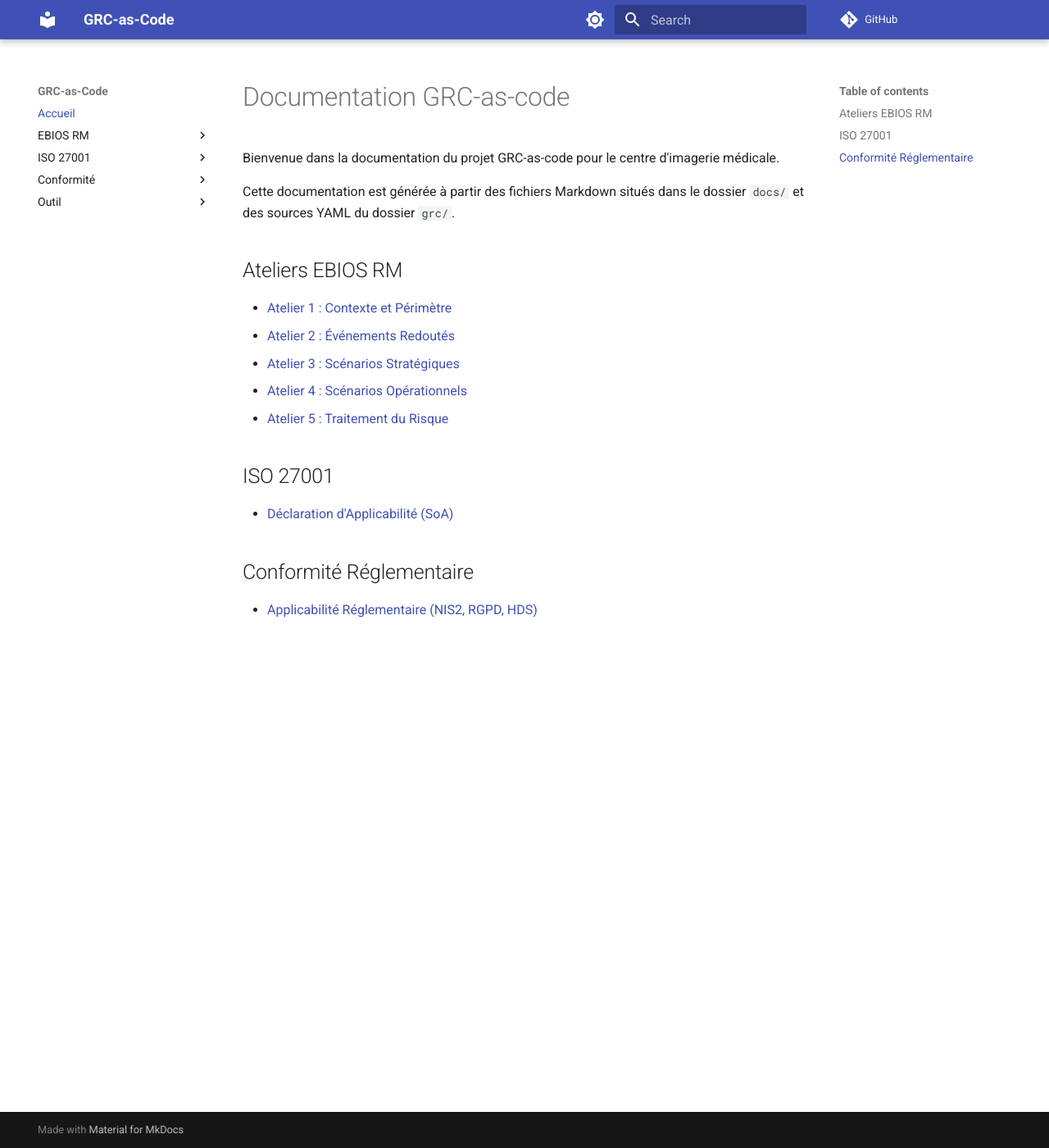
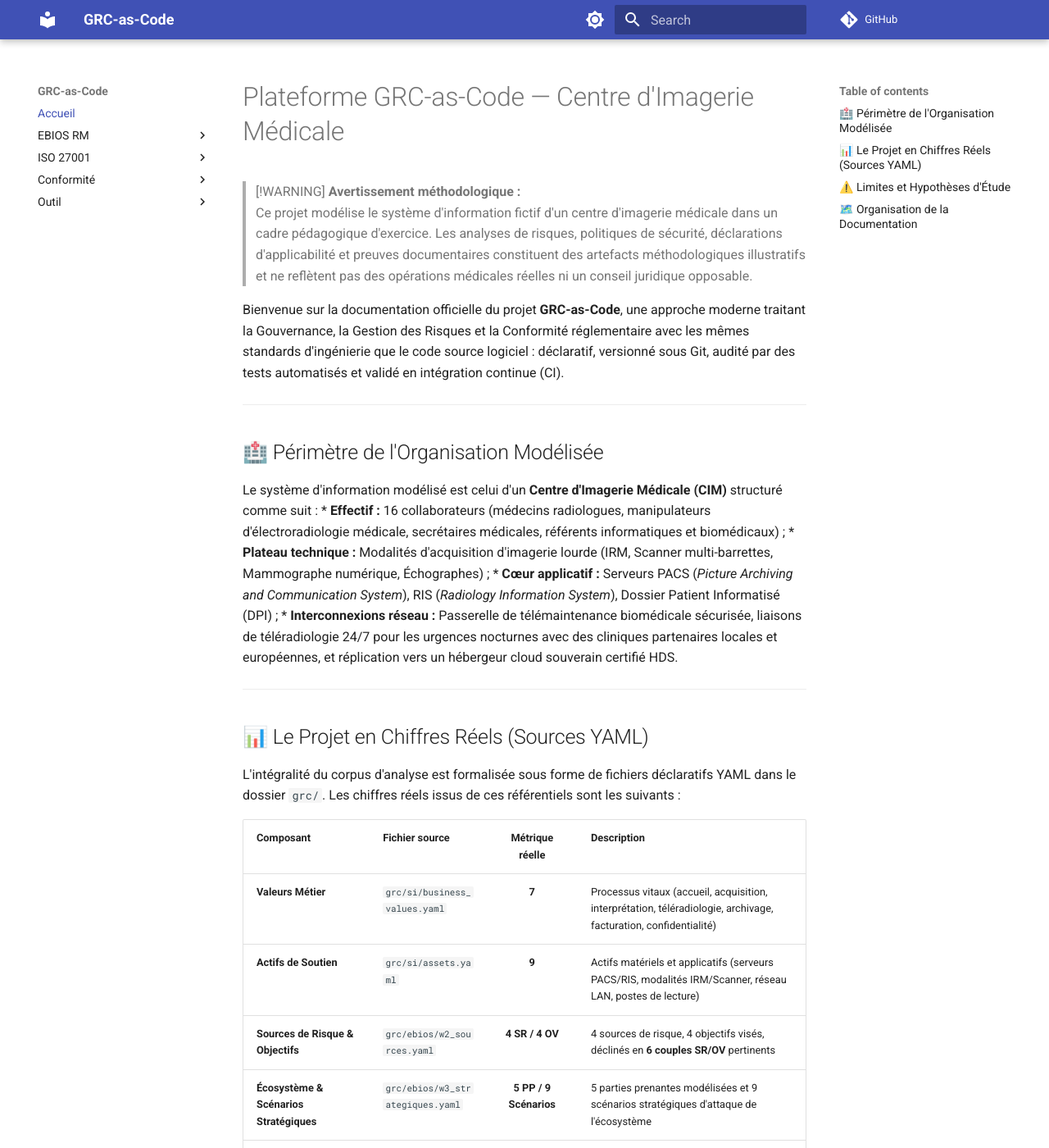
Before and after one commit to h-4mza/grc-as-code-imaging-center, an MkDocs documentation site: the page built from docs/index.md, in a window 1280 px wide and 1400 px high. Shown: the whole window at 82% size. Built offline with MkDocs 1.6.1 and Material for MkDocs 9.7.7, drawn with Linux system fonts in a browser that asks for light colours; comment, search, counter and statistics services are not loaded; some of the changed text lies outside the part shown.

```diff
--- a/docs/index.md
+++ b/docs/index.md
@@ -1,21 +1,57 @@
-# Documentation GRC-as-code
+# Plateforme GRC-as-Code — Centre d'Imagerie Médicale
 
-Bienvenue dans la documentation du projet GRC-as-code pour le centre d'imagerie médicale.
+> [!WARNING]
+> **Avertissement méthodologique :**
+> Ce projet modélise le système d'information fictif d'un centre d'imagerie médicale dans un cadre pédagogique d'exercice. Les analyses de risques, politiques de sécurité, déclarations d'applicabilité et preuves documentaires constituent des artefacts méthodologiques illustratifs et ne reflètent pas des opérations médicales réelles ni un conseil juridique opposable.
 
-Cette documentation est générée à partir des fichiers Markdown situés dans le dossier `docs/` et des sources YAML du dossier `grc/`.
+Bienvenue sur la documentation officielle du projet **GRC-as-Code**, une approche moderne traitant la Gouvernance, la Gestion des Risques et la Conformité réglementaire avec les mêmes standards d'ingénierie que le code source logiciel : déclaratif, versionné sous Git, audité par des tests automatisés et validé en intégration continue (CI).
 
-## Ateliers EBIOS RM
+---
 
-- [Atelier 1 : Contexte et Périmètre](ebios/atelier1.md)
-- [Atelier 2 : Événements Redoutés](ebios/atelier2.md)
-- [Atelier 3 : Scénarios Stratégiques](ebios/atelier3.md)
-- [Atelier 4 : Scénarios Opérationnels](ebios/atelier4.md)
-- [Atelier 5 : Traitement du Risque](ebios/atelier5.md)
+## 🏥 Périmètre de l'Organisation Modélisée
 
-## ISO 27001
+Le système d'information modélisé est celui d'un **Centre d'Imagerie Médicale (CIM)** structuré comme suit :
+* **Effectif :** 16 collaborateurs (médecins radiologues, manipulateurs d'électroradiologie médicale, secrétaires médicales, référents informatiques et biomédicaux) ;
+* **Plateau technique :** Modalités d'acquisition d'imagerie lourde (IRM, Scanner multi-barrettes, Mammographe numérique, Échographes) ;
+* **Cœur applicatif :** Serveurs PACS (*Picture Archiving and Communication System*), RIS (*Radiology Information System*), Dossier Patient Informatisé (DPI) ;
+* **Interconnexions réseau :** Passerelle de télémaintenance biomédicale sécurisée, liaisons de téléradiologie 24/7 pour les urgences nocturnes avec des cliniques partenaires locales et européennes, et réplication vers un hébergeur cloud souverain certifié HDS.
 
-- [Déclaration d'Applicabilité (SoA)](iso27001/soa.md)
+---
 
-## Conformité Réglementaire
+## 📊 Le Projet en Chiffres Réels (Sources YAML)
 
-- [Applicabilité Réglementaire (NIS2, RGPD, HDS)](compliance/applicabilite_reglementaire.md)
+L'intégralité du corpus d'analyse est formalisée sous forme de fichiers déclaratifs YAML dans le dossier `grc/`. Les chiffres réels issus de ces référentiels sont les suivants :
+
+| Composant | Fichier source | Métrique réelle | Description |
+|:---|:---|:---:|:---|
+| **Valeurs Métier** | `grc/si/business_values.yaml` | **7** | Processus vitaux (accueil, acquisition, interprétation, téléradiologie, archivage, facturation, confidentialité) |
+| **Actifs de Soutien** | `grc/si/assets.yaml` | **9** | Actifs matériels et applicatifs (serveurs PACS/RIS, modalités IRM/Scanner, réseau LAN, postes de lecture) |
+| **Sources de Risque & Objectifs** | `grc/ebios/w2_sources.yaml` | **4 SR / 4 OV** | 4 sources de risque, 4 objectifs visés, déclinés en **6 couples SR/OV** pertinents |
+| **Écosystème & Scénarios Stratégiques** | `grc/ebios/w3_strategiques.yaml` | **5 PP / 9 Scénarios** | 5 parties prenantes modélisées et 9 scénarios stratégiques d'attaque de l'écosystème |
+| **Scénarios Opérationnels EBIOS RM** | `grc/ebios/w4_operationnels.yaml` | **12 risques** | Scénarios **R-01 à R-12** cotés en Gravité ($G$) et Vraisemblance ($V$) sur une échelle stricte $1–4$ |
+| **Plans de Traitement des Risques** | `grc/ebios/w5_traitements.yaml` | **13 traitements** | Mesures d'atténuation, de transfert ou d'acceptation couvrant l'intégralité des 12 risques |
+| **Contrôles ISO 27001:2022 (Annexe A)** | `grc/iso27001/annex_a.yaml` | **93 contrôles** | **84 applicables** et **9 non applicables** (développement logiciel), tous justifiés individuellement |
+| **Couverture Directive NIS 2** | `grc/mappings/iso_nis2.yaml` | **10 / 10 mesures** | **40 mappings** couvrant 100% des exigences de l'Article 21(2) a à j |
+| **Mitigations MITRE ATT&CK** | `grc/mappings/iso_attack.yaml` | **61 mappings** | Mesures préventives et détectives associées aux techniques d'attaque observées |
+| **Sous-catégories NIST CSF 2.0** | `grc/mappings/iso_nist.yaml` | **27 mappings** | Alignement officiel sur les fonctions Gouvernance, Identification, Protection, Détection et Réponse |
+
+---
+
+## ⚠️ Limites et Hypothèses d'Étude
+
+La démarche adoptée dans ce référentiel respecte des frontières méthodologiques explicites :
+1. **Caractère fictif et académique :** Le système d'information décrit ne contient aucune donnée à caractère personnel réelle. Les noms d'éditeurs et de partenaires sont génériques.
+2. **Exclusion du développement logiciel interne :** En raison de la taille de l'équipe (16 personnes) et de son modèle d'exploitation basé sur des progiciels fermés du commerce, les 9 contrôles de l'Annexe A relatifs au cycle de vie logiciel (8.4, 8.25 à 8.31, 8.33) sont déclarés non applicables avec justification argumentée.
+3. **Périmètre d'exécution technique :** Cette documentation en ligne sur GitHub Pages présente les éléments statiques et les rapports générés. Le moteur dynamique de calcul (API FastAPI), la base relationnelle PostgreSQL et l'interface de visualisation Streamlit s'exécutent en environnement conteneurisé local via Docker. Une visite illustrée des interfaces interactives est disponible dans la section [Aperçu du Dashboard](outil/apercu.md).
+
+---
+
+## 🗺️ Organisation de la Documentation
+
+La documentation s'organise selon les piliers de la méthode :
+
+* **[EBIOS RM](ebios/atelier1.md) :** Les 5 ateliers méthodologiques de l'ANSSI menés sur le cas du centre (cadrage, événements redoutés, scénarios stratégiques, scénarios opérationnels ATT&CK / NIST, stratégie de traitement).
+* **[ISO 27001 (SoA)](iso27001/soa.md) :** Déclaration d'Applicabilité complète des 93 contrôles classés par clauses (Organisationnel, Personnes, Physique, Technologique) avec compteurs par statut.
+* **[Conformité Réglementaire](compliance/applicabilite_reglementaire.md) :** Analyse d'applicabilité transfrontalière (Directive NIS 2, RGPD, Loi marocaine 09-08 / CNDP, Loi 05-20 / DGSSI, référentiel HDS).
+* **[Matrice de Contrôles](compliance/matrice_controles.md) :** Matrice croisée reliant les contrôles ISO 27001 aux cadres NIS 2, NIST CSF 2.0 et MITRE ATT&CK.
+* **[Outil & Dashboard](outil/scoring.md) :** Algorithmes mathématiques de cotation unifiée (`app/services/scoring.py`) et [captures d'écran du tableau de bord Streamlit](outil/apercu.md).
--- a/mkdocs.yml
+++ b/mkdocs.yml
@@ -1,5 +1,6 @@
 site_name: GRC-as-Code
 site_description: Plateforme GRC-as-Code - Piloter la gouvernance, les risques et la conformité (EBIOS RM, ISO 27001, NIS2) comme du code pour un centre d'imagerie médicale
+site_url: https://h-4mza.github.io/grc-as-code-imaging-center/
 repo_url: https://github.com/h-4mza/grc-as-code-imaging-center
 
 theme:
@@ -23,15 +24,16 @@
 nav:
   - Accueil: index.md
   - EBIOS RM:
-      - Atelier 1: ebios/atelier1.md
-      - Atelier 2: ebios/atelier2.md
-      - Atelier 3: ebios/atelier3.md
-      - Atelier 4: ebios/atelier4.md
-      - Atelier 5: ebios/atelier5.md
+      - "Atelier 1 : Contexte et Périmètre": ebios/atelier1.md
+      - "Atelier 2 : Événements Redoutés": ebios/atelier2.md
+      - "Atelier 3 : Scénarios Stratégiques": ebios/atelier3.md
+      - "Atelier 4 : Scénarios Opérationnels": ebios/atelier4.md
+      - "Atelier 5 : Traitement du Risque": ebios/atelier5.md
   - ISO 27001:
-      - SoA (Déclaration Applicabilité): iso27001/soa.md
+      - "SoA (Déclaration Applicabilité)": iso27001/soa.md
   - Conformité:
-      - Applicabilité Réglementaire: compliance/applicabilite_reglementaire.md
-      - Matrice de Contrôles: compliance/matrice_controles.md
+      - "Applicabilité Réglementaire": compliance/applicabilite_reglementaire.md
+      - "Matrice de Contrôles": compliance/matrice_controles.md
   - Outil:
-      - Méthode de Scoring: outil/scoring.md
+      - "Méthode de Scoring": outil/scoring.md
+      - "Aperçu du Dashboard": outil/apercu.md
```
Also changed, not shown: README.md (+1 -0 lines), docs/outil/apercu.md (added, +54 -0 lines), 1 other file.
